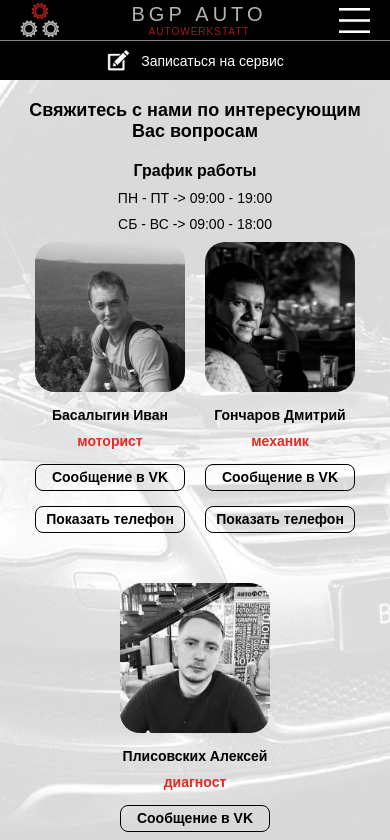
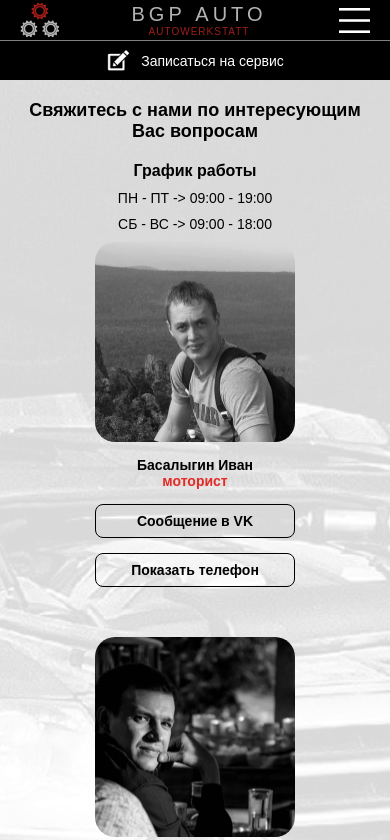
Before and after one commit to Alexandr-Mokhov/bgp-auto-next-js, a Next.js app: page /contacts in a window 390 px wide. Shown: the top 840 px of the page. Built offline with nearby package versions, Linux system fonts and the light colour scheme; a web font is replaced by a local one.

Commit message:
refactor: увеличить кнопки и фото на мобилке

```diff
--- a/src/app/about/about.css
+++ b/src/app/about/about.css
@@ -59,7 +59,6 @@
   font-weight: 900;
   text-align: center;
   margin: 0;
-  padding: 10px 0 0;
   color: #E42A24;
 }
 
--- a/src/app/contacts/contacts.css
+++ b/src/app/contacts/contacts.css
@@ -51,7 +51,6 @@
   font-weight: 900;
   text-align: center;
   margin: 0;
-  padding: 10px 0 0;
   color: #E42A24;
 }
 
@@ -60,12 +59,12 @@
   color: #000;
   font-size: 14px;
   font-weight: 900;
+  line-height: 32px;
   border: solid 1px #000;
   border-radius: 8px;
-  width: 190px;
-  height: 25px;
+  width: 200px;
+  box-sizing: border-box;
   text-align: center;
-  padding-top: 6px;
   margin-top: 15px;
   transition: all .5s ease;
   will-change: transform;
@@ -100,9 +99,6 @@
 
   .contacts__connection {
     width: 150px;
-    height: 30px;
-    padding: 4px 0;
-    box-sizing: border-box;
   }
 }
 
@@ -122,13 +118,13 @@
   .contacts__master {
     margin: 0 0 30px 0;
   }
+
+  .contacts__connection {
+    width: 200px;
+  }
 }
 
 @media screen and (max-width: 480px) {
-  .contacts__connection {
-    height: 27px;
-  }
-
   .contacts__title {
     font-size: 18px;
     margin: 20px;
--- a/src/components/PhotoMasters/PhotoMasters.css
+++ b/src/components/PhotoMasters/PhotoMasters.css
@@ -11,3 +11,10 @@
     height: 150px;
   }
 }
+
+@media screen and (max-width: 540px) {
+  .photo {
+    width: 200px;
+    height: 200px;
+  }
+}
```
